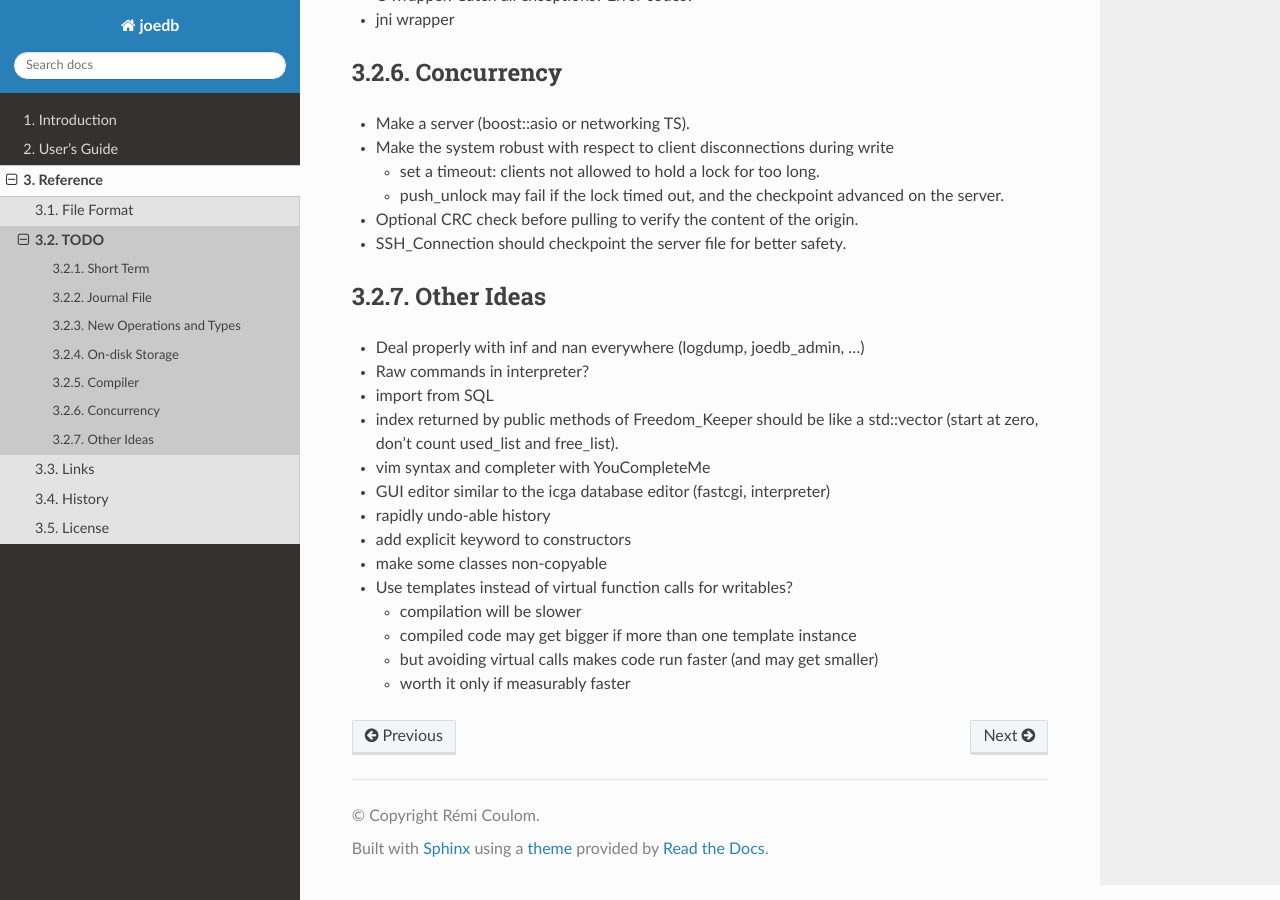
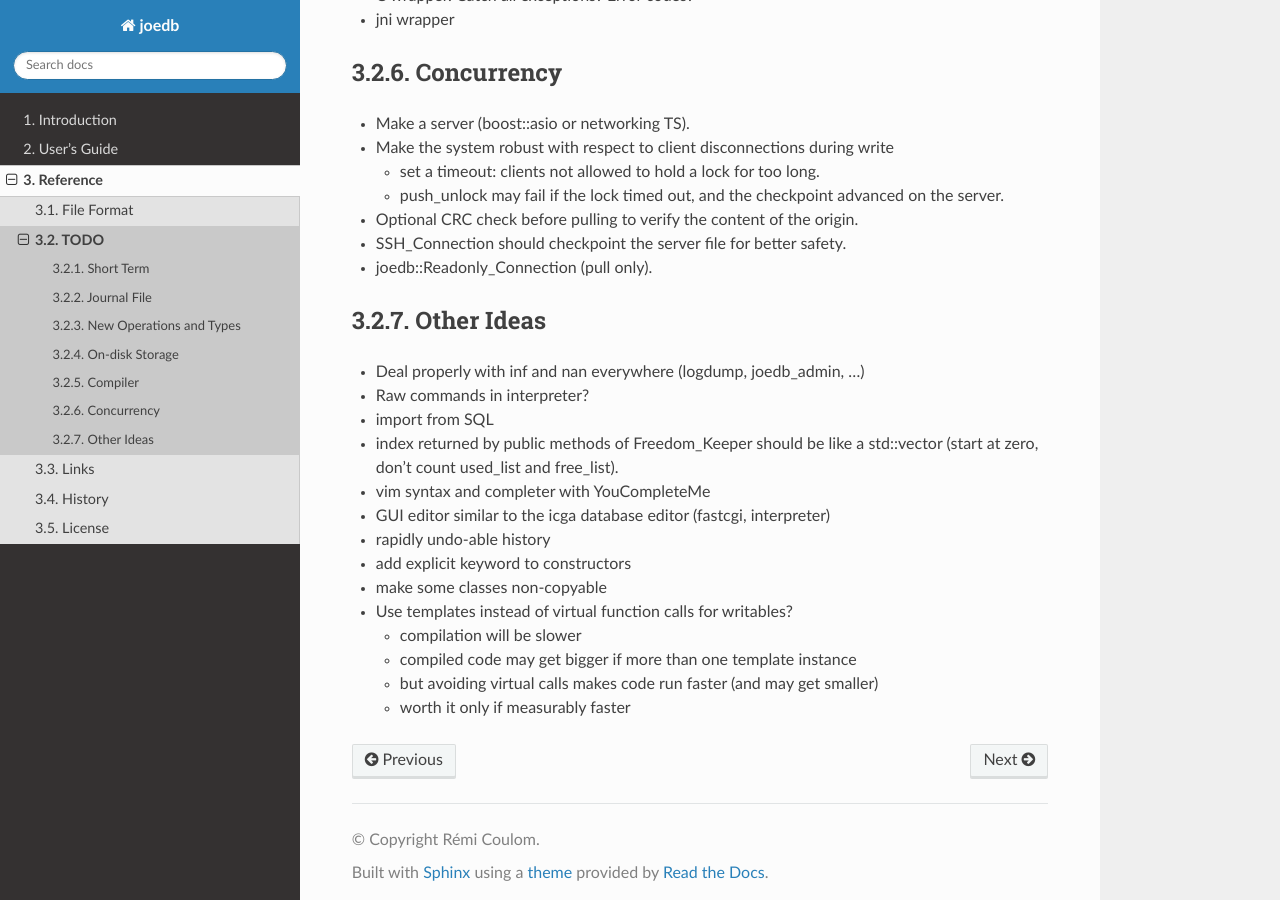
Before and after one commit to Remi-Coulom/joedb, a Sphinx documentation site: the page built from doc/source/todo.rst, in a window 1280 px wide and 900 px high, scrolled down 2089 px. Built offline with Sphinx 7.4.7 and the Read the Docs theme 2.0.0, drawn with Linux system fonts in a browser that asks for light colours; formulas are drawn with MathJax 3.

Commit message:
idea: Readonly_Connection

```diff
--- a/doc/source/todo.rst
+++ b/doc/source/todo.rst
@@ -103,6 +103,7 @@ Concurrency
 
 - Optional CRC check before pulling to verify the content of the origin.
 - SSH_Connection should checkpoint the server file for better safety.
+- joedb::Readonly_Connection (pull only).
 
 Other Ideas
 -----------
```
